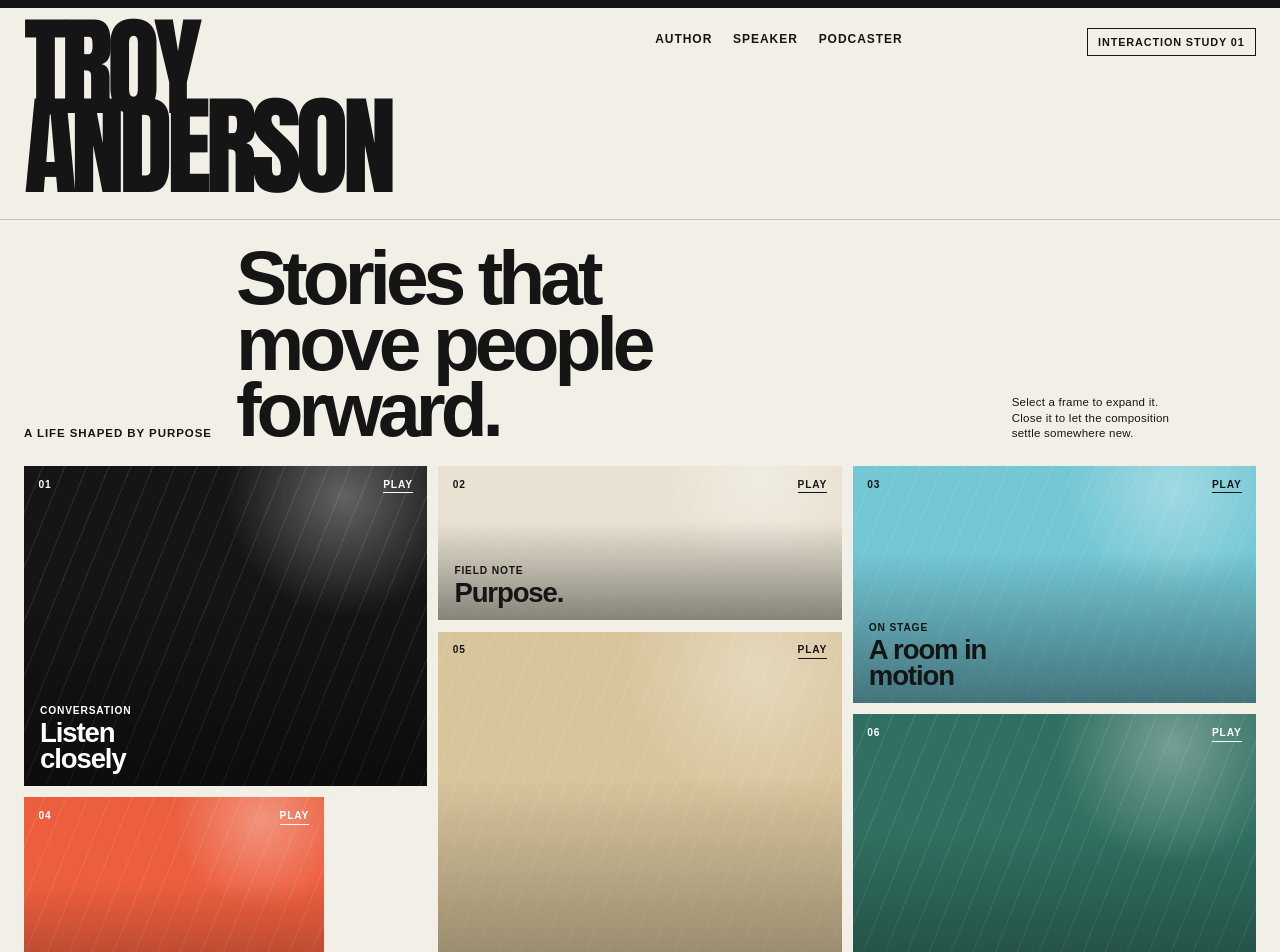
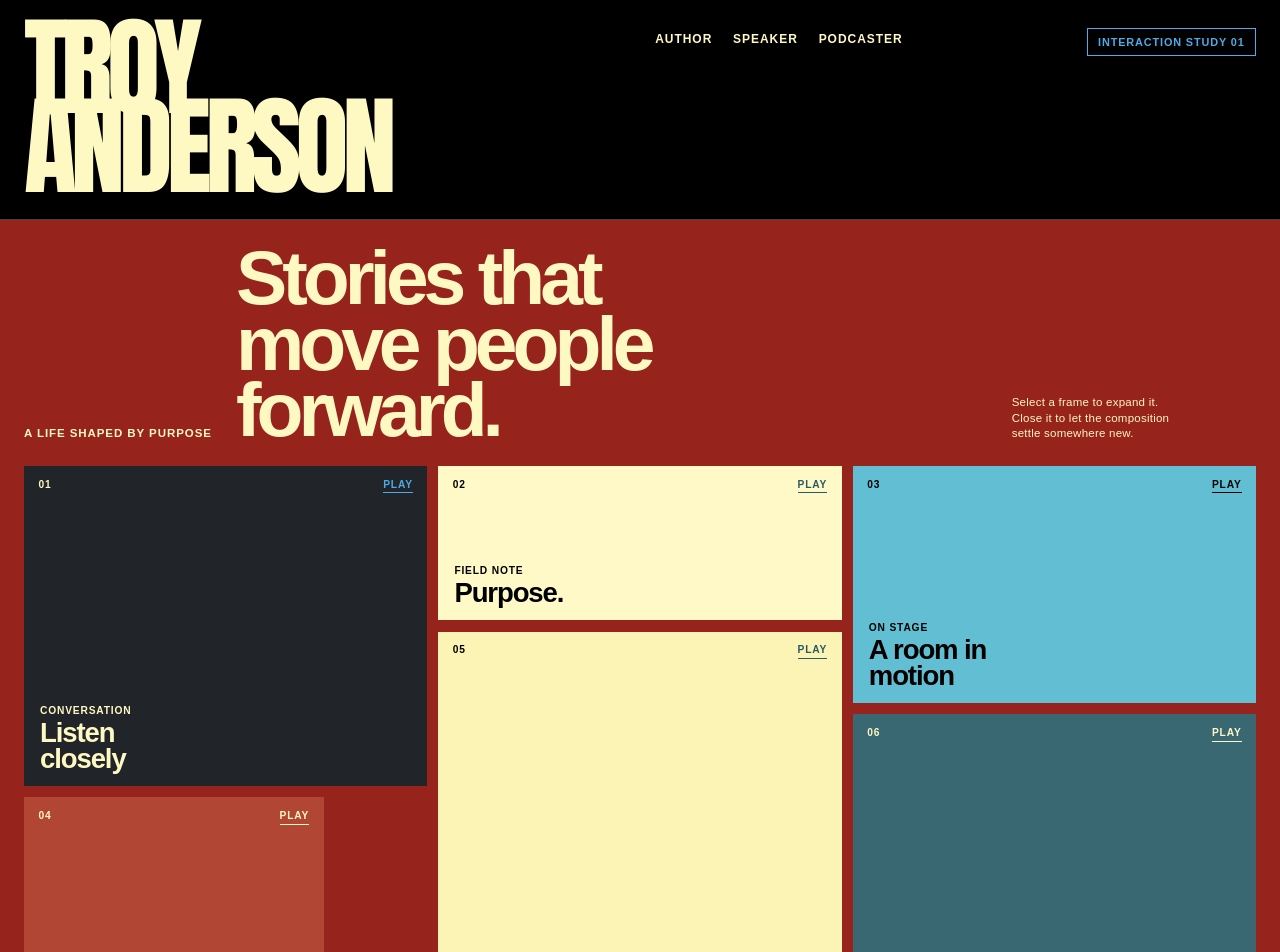
Before and after one commit to grey-highroads/troy-anderson-website, a Next.js app: page / in a window 1280 px wide. Shown: the top 952 px of the page. Built offline with nearby package versions, Linux system fonts and the light colour scheme.

Commit message:
Implement oxblood homepage color system

```diff
--- a/app/globals.css
+++ b/app/globals.css
@@ -1,11 +1,14 @@
 :root {
-  --ink: #151515;
-  --paper: #f2efe7;
-  --line: rgba(21, 21, 21, 0.2);
-  --accent: #ec5e3d;
-  --blue: #73c7d5;
-  --green: #306f61;
-  --sand: #d9c59c;
+  --ink: #000000;
+  --blue-black: #0e1217;
+  --paper: #fef8c2;
+  --yellow: #fcf3ae;
+  --oxblood: #97231d;
+  --warm-red: #aa3624;
+  --teal: #285b66;
+  --cyan: #4dabe8;
+  --soft-cyan: #55bacf;
+  --line: rgba(254, 248, 194, 0.28);
 }
 
 * {
@@ -13,14 +16,14 @@
 }
 
 html {
-  background: var(--paper);
+  background: var(--oxblood);
   scroll-behavior: smooth;
 }
 
 body {
   margin: 0;
-  background: var(--paper);
-  color: var(--ink);
+  background: var(--oxblood);
+  color: var(--paper);
   font-family: Arial, Helvetica, sans-serif;
 }
 
@@ -42,6 +45,8 @@ button {
   padding: 1.25rem 1.5rem 2rem;
   border-top: 0.55rem solid var(--ink);
   border-bottom: 1px solid var(--line);
+  background: var(--ink);
+  color: var(--paper);
 }
 
 .wordmark {
@@ -70,6 +75,7 @@ button {
   margin: 0;
   padding: 0.45rem 0.65rem;
   border: 1px solid currentColor;
+  color: var(--cyan);
   font-size: 0.68rem;
   font-weight: 700;
   letter-spacing: 0.08em;
@@ -78,6 +84,8 @@ button {
 
 .hero {
   padding: 1.5rem;
+  background: var(--oxblood);
+  color: var(--paper);
 }
 
 .hero__intro {
@@ -130,8 +138,8 @@ button {
   min-width: 0;
   padding: 0;
   border: 0;
-  background: var(--ink);
-  color: white;
+  background: var(--blue-black);
+  color: var(--paper);
   cursor: pointer;
   isolation: isolate;
   text-align: left;
@@ -141,13 +149,13 @@ button {
   position: absolute;
   inset: 0;
   z-index: -1;
-  background: linear-gradient(0deg, rgba(0, 0, 0, 0.42), transparent 64%);
+  background: transparent;
   content: "";
 }
 
 .media-tile:focus-visible {
   z-index: 3;
-  outline: 0.28rem solid white;
+  outline: 0.28rem solid var(--cyan);
   outline-offset: -0.52rem;
   box-shadow: 0 0 0 0.25rem var(--ink);
 }
@@ -156,9 +164,7 @@ button {
   position: absolute;
   inset: -12%;
   z-index: -2;
-  background:
-    radial-gradient(circle at 72% 20%, rgba(255, 255, 255, 0.33), transparent 23%),
-    repeating-linear-gradient(112deg, transparent 0 1.1rem, rgba(255, 255, 255, 0.08) 1.1rem 1.18rem);
+  background: rgba(255, 255, 255, 0.08);
   transform: scale(1.08);
   transition: transform 700ms cubic-bezier(0.2, 0.8, 0.2, 1);
 }
@@ -212,33 +218,54 @@ button {
 }
 
 .tone-cream,
-.tone-sand {
+.tone-sand,
+.tone-blue {
   color: var(--ink);
 }
 
 .tone-cream {
-  background: #e9e2d2;
+  background: var(--paper);
 }
 
 .tone-blue {
-  background: var(--blue);
+  background: var(--soft-cyan);
+}
+
+.tone-orange {
+  background: var(--warm-red);
+  color: var(--paper);
+}
+
+.tone-sand {
+  background: var(--yellow);
+}
+
+.tone-green {
+  background: var(--teal);
+  color: var(--paper);
+}
+
+.tone-ink {
+  background: var(--blue-black);
+  color: var(--paper);
+}
+
+.tone-cream .media-tile__action,
+.tone-sand .media-tile__action {
+  color: var(--teal);
+}
+
+.tone-blue .media-tile__action {
   color: var(--ink);
 }
 
-.tone-orange {
-  background: var(--accent);
+.tone-orange .media-tile__action,
+.tone-green .media-tile__action {
+  color: var(--paper);
 }
 
-.tone-sand {
-  background: var(--sand);
-}
-
-.tone-green {
-  background: var(--green);
-}
-
-.tone-ink {
-  background: var(--ink);
+.tone-ink .media-tile__action {
+  color: var(--cyan);
 }
 
 .layout-a .media-tile--1 {
@@ -320,6 +347,8 @@ button {
   gap: 1rem;
   padding: 1.1rem 1.5rem 1.4rem;
   border-top: 1px solid var(--line);
+  background: var(--oxblood);
+  color: var(--paper);
   font-size: 0.68rem;
   font-weight: 700;
   letter-spacing: 0.08em;
```
Also changed, not shown: .superdesign/resume.json.
